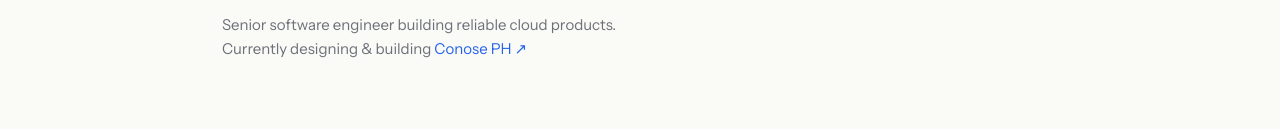
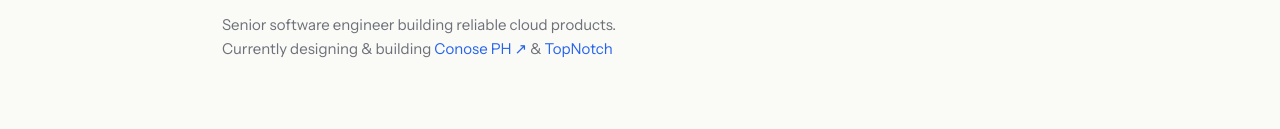
Before and after one commit to techuila/axlc.me, an Astro site: page / in a window 1280 px wide. Shown: the part 274-403 px from the top of the page. Built offline with nearby package versions, Linux system fonts and the light colour scheme; Astro itself is replaced by a stand-in of ours; some packages are replaced by stand-ins of ours.

Commit message:
chore: update summary

```diff
--- a/src/pages/index.astro
+++ b/src/pages/index.astro
@@ -49,6 +49,9 @@
       Senior software engineer building reliable cloud products.<br />
       Currently designing &amp; building
       <a href="https://conose.ph" target="_blank" rel="noopener">Conose PH ↗</a>
+      & <a href="https://techuila.github.io/top-notch" target="_blank"
+        >TopNotch
+      </a>
     </p>
   </section>
 
```
